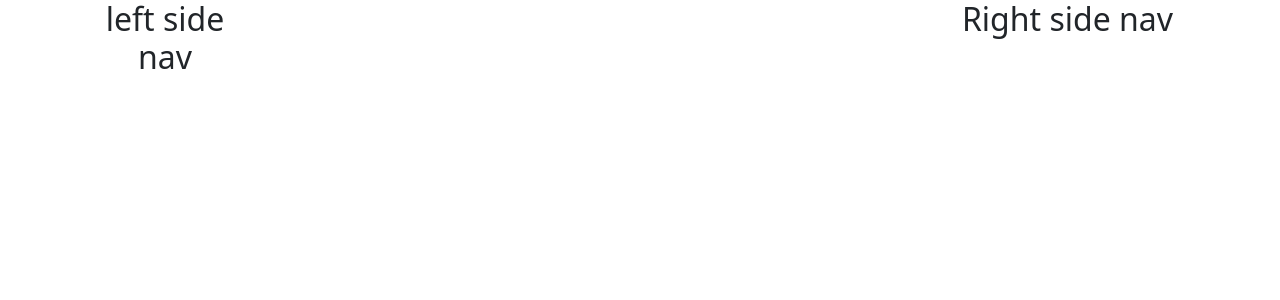
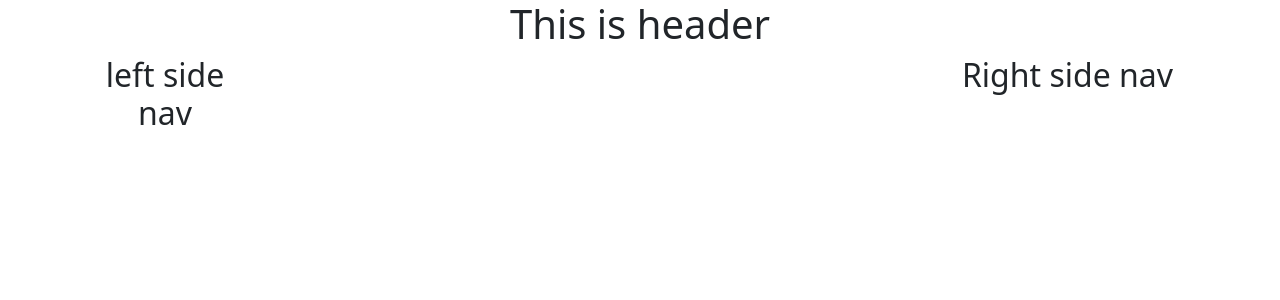
Before and after one commit to RahatRezwan/world-news, a React (Create React App) app: page / in a window 1280 px wide. Shown: the top 300 px of the page. Built offline with nearby package versions, Linux system fonts and the light colour scheme.

Commit message:
setup layout

```diff
--- a/src/layouts/Main.js
+++ b/src/layouts/Main.js
@@ -1,20 +1,24 @@
 import React from "react";
 import { Col, Container, Row } from "react-bootstrap";
 import { Outlet } from "react-router-dom";
+import Header from "../Pages/Shared/Header/Header";
+import LeftSideNav from "../Pages/Shared/LeftSideNav/LeftSideNav";
+import RightSideNav from "../Pages/Shared/RightSideNav/RightSideNav";
 
 const Main = () => {
    return (
       <div>
+         <Header />
          <Container>
             <Row>
                <Col lg="2">
-                  <h2>left side nav</h2>
+                  <LeftSideNav />
                </Col>
                <Col lg="7">
                   <Outlet />
                </Col>
                <Col lg="3">
-                  <h2>Right side nav</h2>
+                  <RightSideNav />
                </Col>
             </Row>
          </Container>
```
Also changed, not shown: src/Pages/Home/Home/Home.js (added, +11 -0 lines), src/Pages/Shared/Footer/Footer.js (added, +11 -0 lines).
